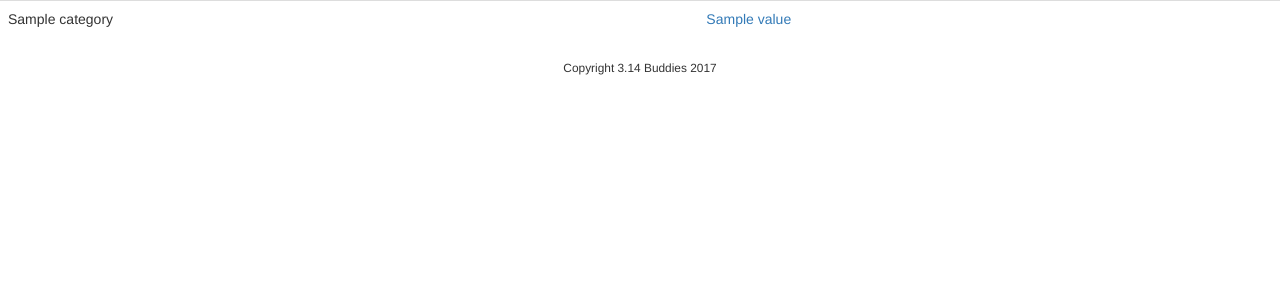
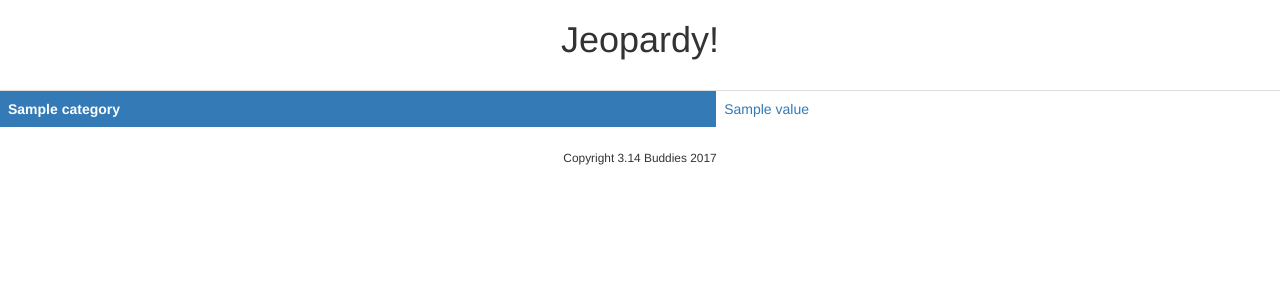
Before and after one commit to Anish2454/3.14Buddies, a Flask app: template templates/board.html in a window 1280 px wide. Shown: the top 300 px of the page. Run offline with Flask 2, Linux system fonts and the light colour scheme; the template is opened without the code that fills it: most values are stand-ins (such as "Sample title", 1, 10 or a date in 2020); some libraries are stand-ins or nearby versions.

Commit message:
board edit

```diff
--- a/templates/board.html
+++ b/templates/board.html
@@ -5,13 +5,15 @@
 {% endblock %}
 
 {% block body %}
+  <center> <h1> Jeopardy! </h1> </center>
+  <br>
   <table class = "table">
     <tbody>
       {% for category in game_board %}
         <tr>
-          <td> {{ category }} </td>
+          <th scope="row" class="bg-primary"> {{ category }} </th>
           {% for value in game_board[category] %}
-            <td> <a href="/question/{{category}}/{{ value }}">{{ value }} </a></td>
+            <td> <a href="/question/{{category}}/{{ value }}">{{ value }}</a></td>
           {% endfor %}
         </tr>
       {% endfor %}
```
